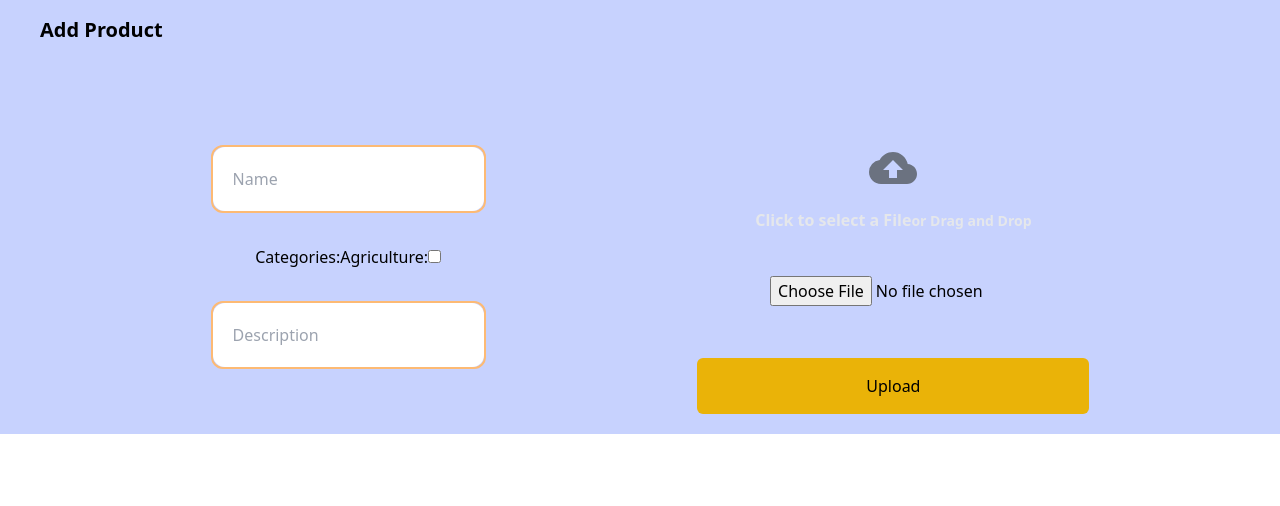
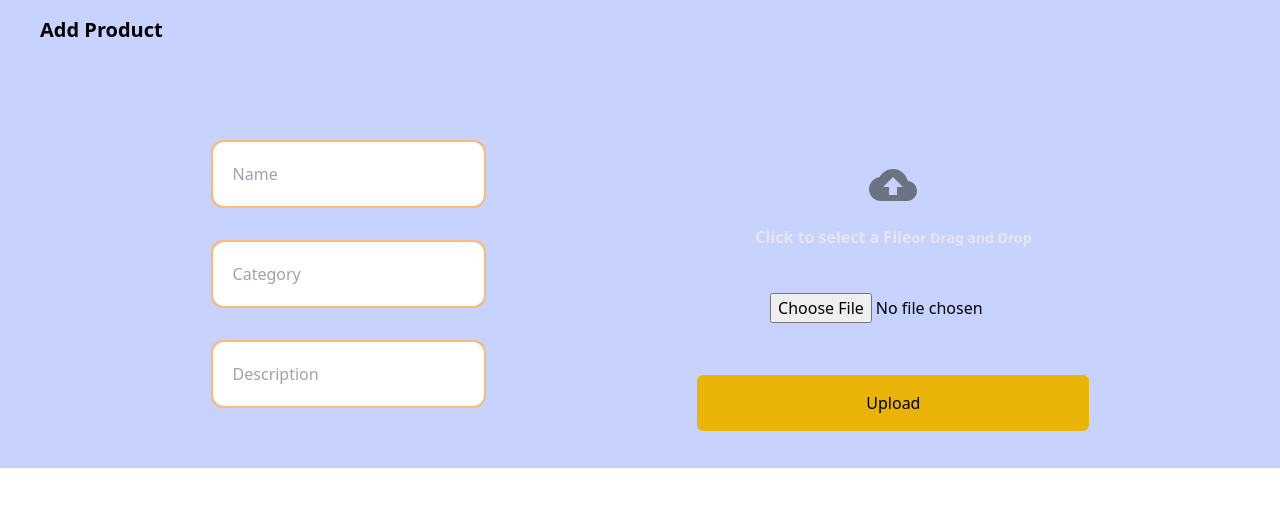
Before and after one commit to brayanriunge/kimeticstore, a Next.js app: page /dashboard in a window 1280 px wide. Shown: the top 506 px of the page. Built offline with nearby package versions, Linux system fonts and the light colour scheme.

Commit message:
fixxing category input

```diff
--- a/pages/dashboard.tsx
+++ b/pages/dashboard.tsx
@@ -7,7 +7,7 @@ import { MdCloudUpload } from "react-icons/md";
 type formValues = {
   name: string;
   // category: string[];
-  categoryName: string;
+  category: string;
   description: string;
 };
 
@@ -38,13 +38,13 @@ export default function Dashboard() {
   //event handler for form submission
   const handleFormSubmission = async (data: formValues) => {
     setIsUploading(true);
-    const { description, categoryName, name } = data;
+    const { description, category, name } = data;
     // Ensure category is an array
-    const categories = Array.isArray(categoryName) ? categoryName : [];
+
     const product = {
       name,
       description,
-      categoryName: categoryName,
+      category,
     };
     //creating formData to send to the server
     const formData = new FormData();
@@ -95,32 +95,22 @@ export default function Dashboard() {
               <div className="text-red-500 text-sm">{errors.name.message}</div>
             )}
           </div>
-          {/* <div className=" md:flex border-2 rounded-xl border-orange-300 items-center ">
+          <div className=" md:flex border-2 rounded-xl border-orange-300 items-center ">
             <input
               type="text"
               id="category"
               placeholder="Category"
               required
               className="rounded-xl px-5 py-5 focus:outline-none border-none "
-              {...register("categoryName")}
+              {...register("category")}
             />
             {errors.category?.message && (
               <div className="text-red-500 text-sm">
                 {errors.category.message}
               </div>
             )}
-          </div> */}
-          <label>
-            Categories:{""}
-            <label>
-              Agriculture:
-              <input
-                type="checkbox"
-                {...register("categoryName", { required: true })}
-                value="agriculture"
-              />
-            </label>
-          </label>
+          </div>
+
           <div className=" md:flex border-2 rounded-xl border-orange-300 items-center ">
             <input
               type="text"
```
